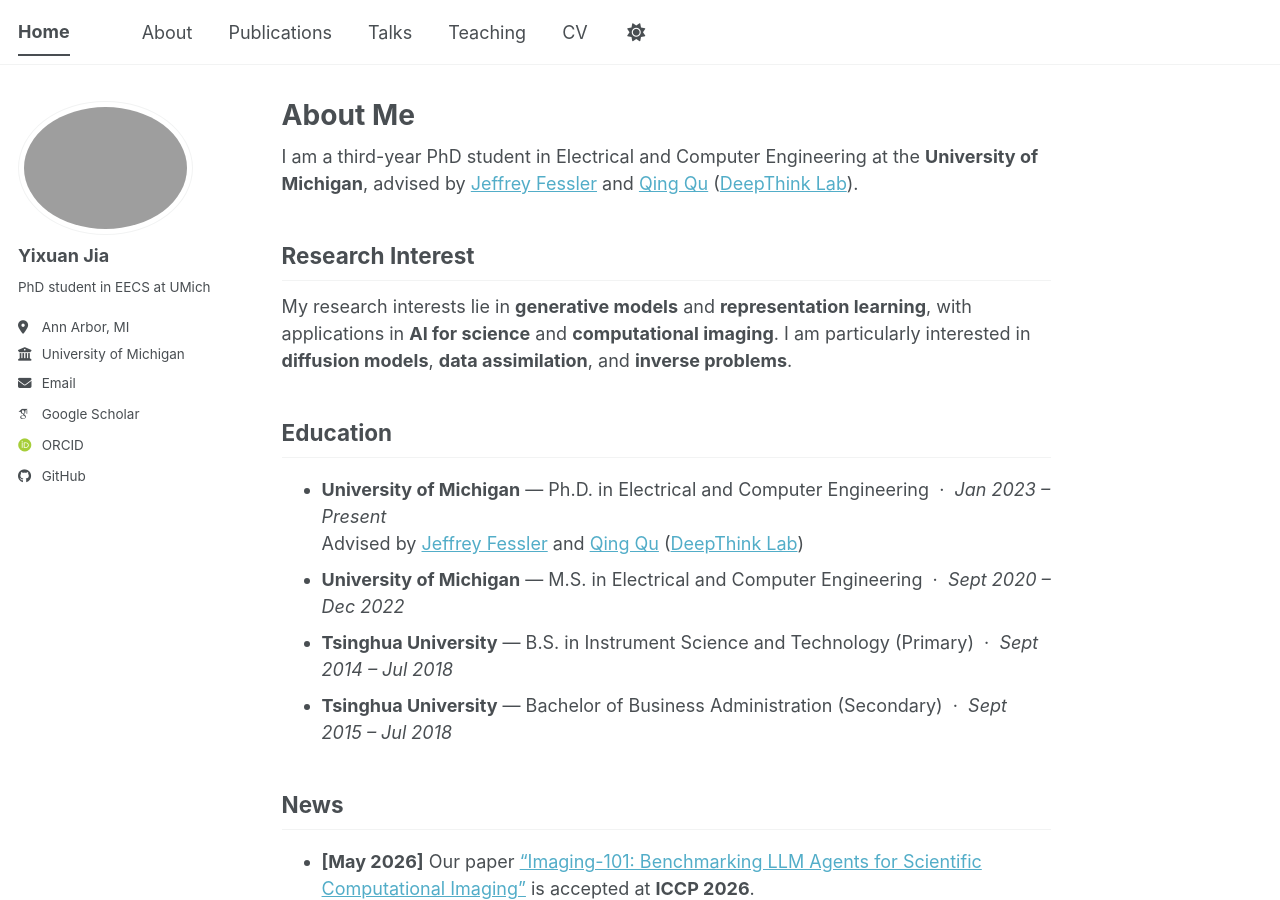
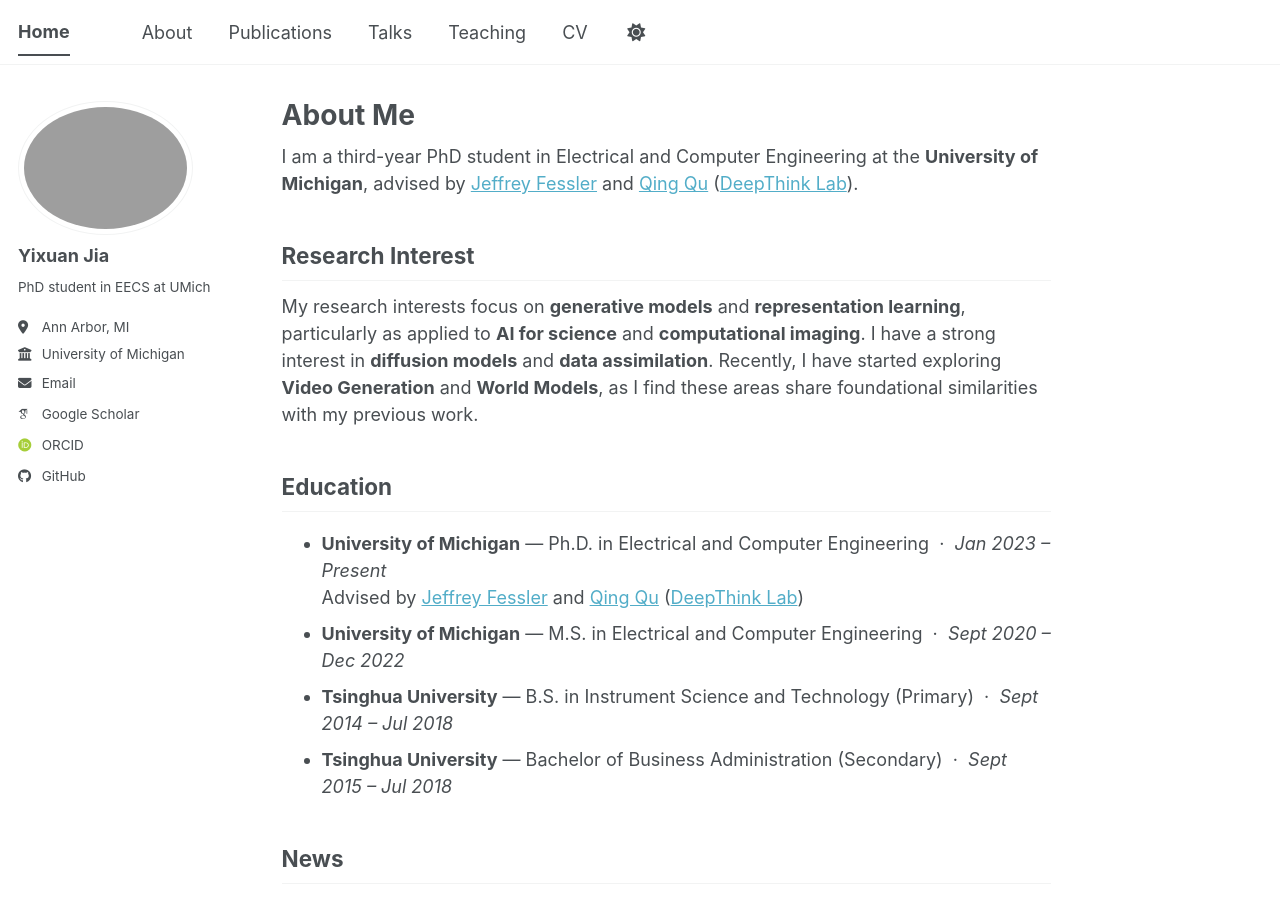
Before and after one commit to umjiayx/umjiayx.github.io, a Jekyll site: the page built from _pages/about.md, in a window 1280 px wide and 900 px high. Built offline with Jekyll 4.4.1, drawn with Linux system fonts in a browser that asks for light colours; some web fonts are replaced; a script bundle is joined from its source files by our own code; library files that are not in the unit come from our copies.

Commit message:
small updates

```diff
--- a/_pages/about.md
+++ b/_pages/about.md
@@ -11,7 +11,7 @@
 
 ## Research Interest
 
-My research interests lie in **generative models** and **representation learning**, with applications in **AI for science** and **computational imaging**. I am particularly interested in **diffusion models**, **data assimilation**, and **inverse problems**.
+My research interests focus on **generative models** and **representation learning**, particularly as applied to **AI for science** and **computational imaging**. I have a strong interest in **diffusion models** and **data assimilation**. Recently, I have started exploring **Video Generation** and **World Models**, as I find these areas share foundational similarities with my previous work.
 
 ## Education
 
```
